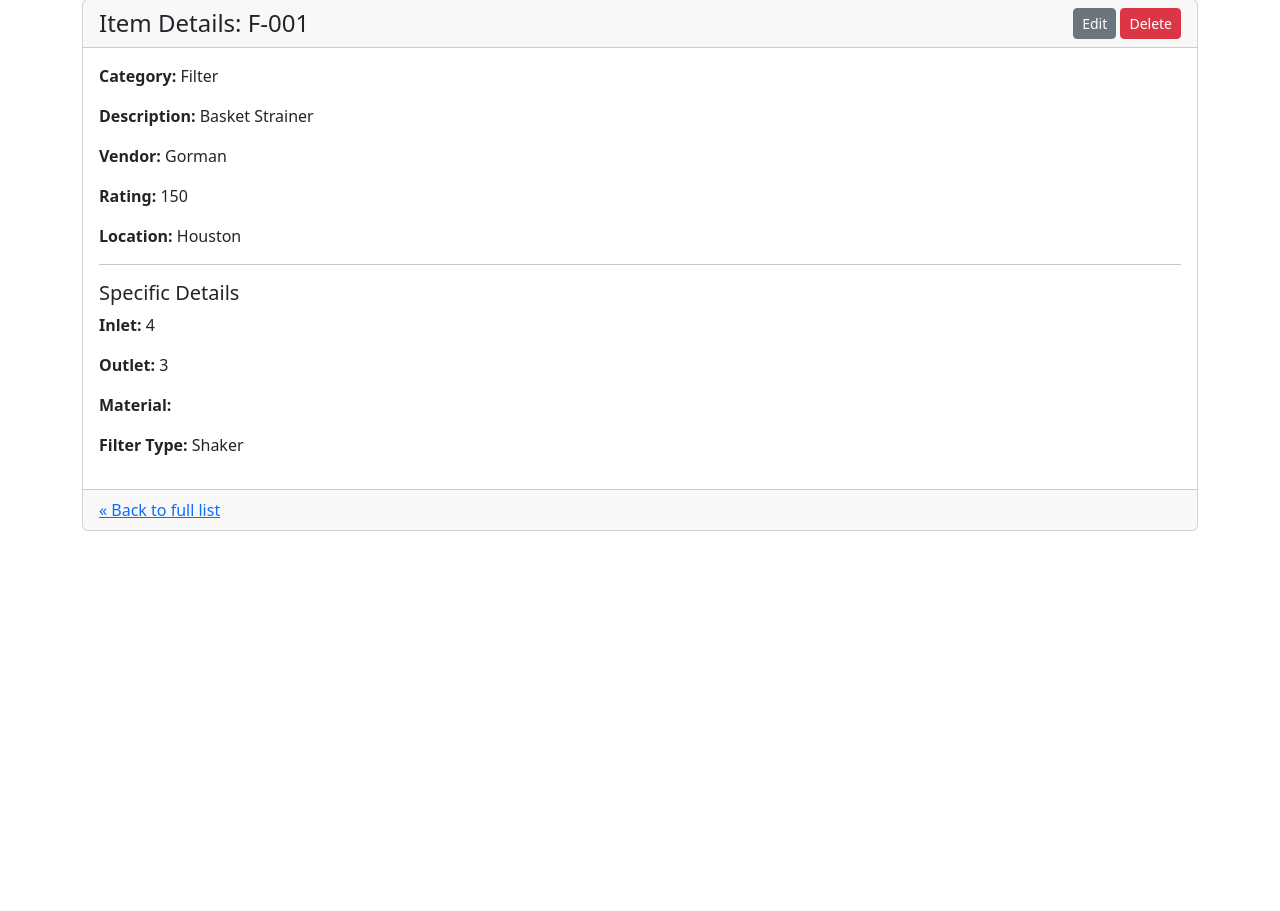
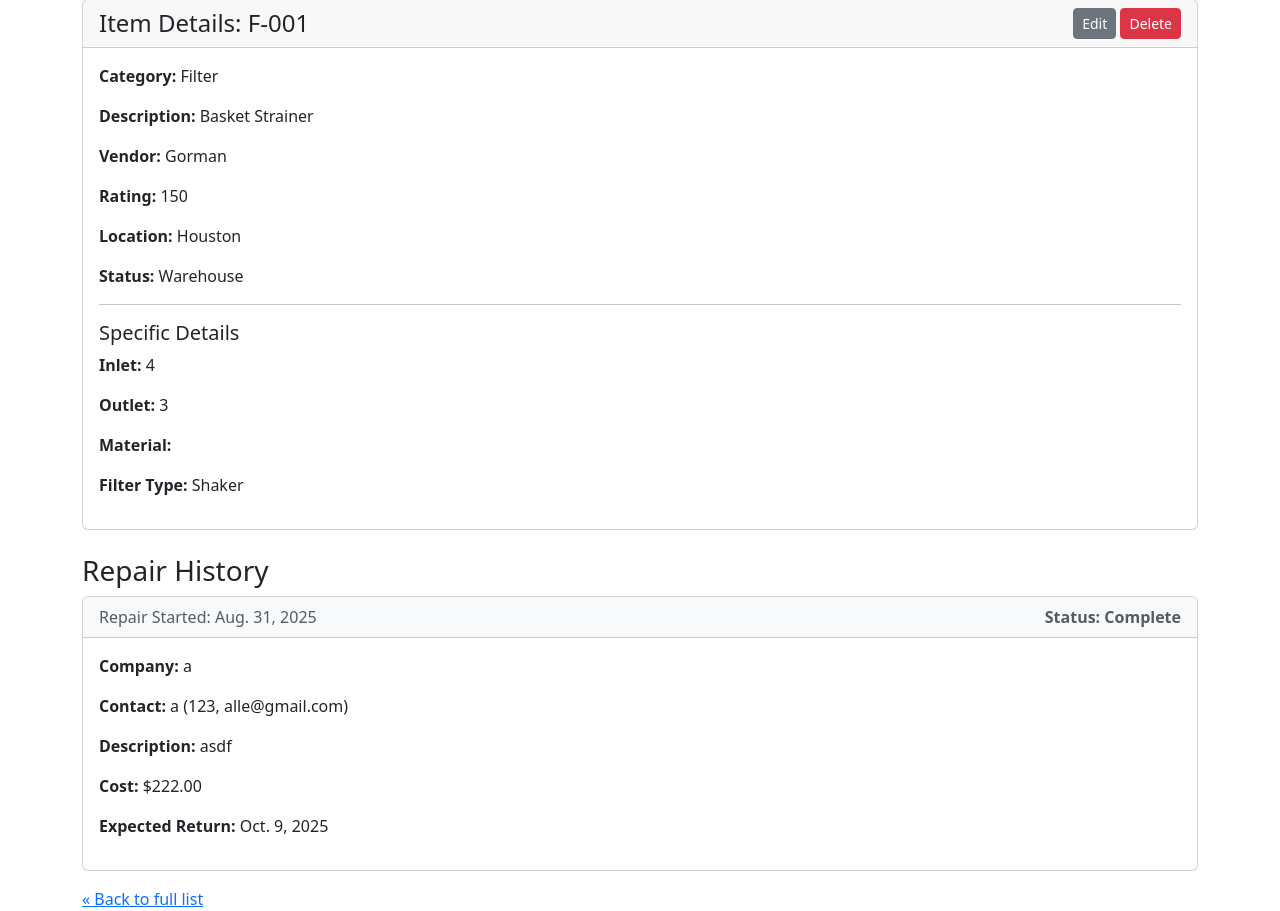
Before and after one commit to tamman86/Django_Warehouse_Inventory, a Django app: page /inventory/item/10/ in a window 1280 px wide. Shown: the part 81-992 px from the top of the page. Before the commit the page ends 612 px from the top, so only its background shows below. Run offline with Django 5.2, Linux system fonts and the light colour scheme; data comes from the database, SQL or seed files in the repository; both versions use the stored data as it was after the commit.

Commit message:
Repair details implemented. Placeholder for WIP: Multiple document upload for repairs, Accept names for documents, and Save repair close date,

```diff
--- a/inventory/admin.py
+++ b/inventory/admin.py
@@ -1,7 +1,8 @@
 from django.contrib import admin
-from .models import Status, Pump, Valve, Filter, MixTank, CommandCenter, Misc
+from .models import Status, Pump, Valve, Filter, MixTank, CommandCenter, Misc, RepairLog
 
 # Tell the Django admin to create an interface for each of our models
+admin.site.register(RepairLog)
 admin.site.register(Status)
 admin.site.register(Pump)
 admin.site.register(Valve)
--- a/inventory/models.py
+++ b/inventory/models.py
@@ -87,10 +87,34 @@ class LogEntry(models.Model):
     item_id_str = models.CharField(max_length=100, verbose_name="Item ID")
     details = models.TextField(blank=True)
 
-
-
     def __str__(self):
         return f"{self.timestamp.strftime('%Y-%m-%d %H:%M:%S')} - {self.action} - {self.item_id_str}"
 
     class Meta:
         ordering = ['-timestamp']  # Show the most recent logs first
+
+
+class RepairLog(models.Model):
+    item = models.ForeignKey(BaseItem, on_delete=models.CASCADE, related_name='repairs')
+
+    # Repair Detail Fields
+    repair_company = models.CharField(max_length=200)
+    contact_name = models.CharField(max_length=200, blank=True)
+    contact_number = models.CharField(max_length=50, blank=True)
+    contact_email = models.EmailField(max_length=254, blank=True)
+    start_date = models.DateField()
+    expected_return_date = models.DateField(null=True, blank=True)
+    description = models.TextField()
+    cost = models.DecimalField(max_digits=10, decimal_places=2, null=True, blank=True,
+                               verbose_name="Estimated/Final Cost")
+    document = models.FileField(upload_to='repair_documents/', blank=True, null=True)
+
+    # Status of the repair itself
+    is_active = models.BooleanField(default=True, help_text="Is the repair currently ongoing?")
+
+    def __str__(self):
+        status = "Active" if self.is_active else "Complete"
+        return f"Repair for {self.item.item_id} ({status})"
+
+    class Meta:
+        ordering = ['-start_date']
--- a/inventory/templates/inventory/item_detail.html
+++ b/inventory/templates/inventory/item_detail.html
@@ -17,6 +17,7 @@
             <p><strong>Vendor:</strong> {{ item.vendor }}</p>
             <p><strong>Rating:</strong> {{ item.rating }}</p>
             <p><strong>Location:</strong> {{ item.location }}</p>
+            <p><strong>Status:</strong> {{ item.status.name|default:"N/A" }}</p>
 
             <hr>
             <h5>Specific Details</h5>
@@ -40,8 +41,41 @@
                  <p>This item has no category-specific details.</p>
             {% endif %}
         </div>
-        <div class="card-footer">
-             <a href="{% url 'item_list' %}">&laquo; Back to full list</a>
+    </div>
+
+    <h3 class="mt-4">Repair History</h3>
+
+    {% for repair in repair_logs %}
+        <div class="card mb-3">
+            <div class="card-header d-flex justify-content-between align-items-center {% if repair.is_active %}bg-warning{% else %}bg-light text-muted{% endif %}">
+                <span>Repair Started: {{ repair.start_date }}</span>
+                <strong>{% if repair.is_active %}Status: ACTIVE{% else %}Status: Complete{% endif %}</strong>
+            </div>
+            <div class="card-body">
+                <p><strong>Company:</strong> {{ repair.repair_company }}</p>
+                <p><strong>Contact:</strong> {{ repair.contact_name }} ({{ repair.contact_number }}, {{ repair.contact_email }})</p>
+                <p><strong>Description:</strong> {{ repair.description }}</p>
+                <p><strong>Cost:</strong> ${{ repair.cost|default:"N/A" }}</p>
+                <p><strong>Expected Return:</strong> {{ repair.expected_return_date|default:"N/A" }}</p>
+
+                {% if repair.is_active %}
+                    <hr>
+                    <form action="{% url 'complete_repair' repair.pk %}" method="post"
+                          onsubmit="return confirm('Are you sure you want to mark this repair as complete and return the item to the warehouse?');">
+                        {% csrf_token %}
+                        <button type="submit" class="btn btn-success">Mark Repair as Complete</button>
+                    </form>
+                {% endif %}
+            </div>
         </div>
+    {% empty %}
+        <div class="alert alert-secondary">
+            No repair history found for this item.
+        </div>
+    {% endfor %}
+
+    <div class="mt-3">
+        <a href="{% url 'item_list' %}">&laquo; Back to full list</a>
     </div>
+
 {% endblock %}
--- a/inventory/urls.py
+++ b/inventory/urls.py
@@ -9,5 +9,6 @@ urlpatterns = [
     path('add/', views.add_item_chooser, name='add_item_chooser'),
     path('add/<str:category>/', views.add_item, name='add_item'),
     path('history/', views.log_history, name='log_history'),
+    path('repair/<int:pk>/complete/', views.complete_repair, name='complete_repair'),
     path('manage-statuses/', views.manage_statuses, name='manage_statuses'),
 ]
--- a/inventory/views.py
+++ b/inventory/views.py
@@ -2,10 +2,10 @@ from django.shortcuts import render, get_object_or_404, redirect
 from django.contrib.auth.decorators import login_required
 from django.contrib import messages
 from django.contrib.auth import logout
-from .models import BaseItem, LogEntry, Status
+from .models import BaseItem, LogEntry, Status, RepairLog
 from django.db.models import Q
 from .forms import (
-    PumpForm, ValveForm, FilterForm, MixTankForm, CommandCenterForm, MiscForm
+    RepairLogForm, PumpForm, ValveForm, FilterForm, MixTankForm, CommandCenterForm, MiscForm
 )
 
 FORM_MAP = {
@@ -50,8 +50,11 @@ def item_list(request):
 def item_detail(request, pk):
     # Takes a single item by its primary key and sends it to a detail template
     item = get_object_or_404(BaseItem, pk=pk)
+    repair_logs = item.repairs.all()
+
     context = {
-        'item': item
+        'item': item,
+        'repair_logs': repair_logs,
     }
     return render(request, 'inventory/item_detail.html', context)
 
@@ -97,39 +100,67 @@ def add_item(request, category):
     }
     return render(request, 'inventory/add_item.html', context)
 
+
 @login_required
 def edit_item(request, pk):
-    # Get the parent BaseItem object first
     base_item = get_object_or_404(BaseItem, pk=pk)
-
-    # Determine the category and find the correct Form class
     category_slug = base_item.category.lower().replace(' ', '')
-    FormClass = FORM_MAP.get(category_slug)
-
-    if FormClass is None:
-        return redirect('item_list')
+    ItemFormClass = FORM_MAP.get(category_slug)
 
     try:
         child_instance = getattr(base_item, category_slug)
     except AttributeError:
         child_instance = base_item
 
+    active_repair = child_instance.repairs.filter(is_active=True).first()
+
     if request.method == 'POST':
-        # Pass the specific child_instance to the form
-        form = FormClass(request.POST, instance=child_instance)
-        if form.is_valid():
-            form.instance.updated_by = request.user
-            form.save()
-            return redirect('item_detail', pk=base_item.pk)
+        item_form = ItemFormClass(request.POST, request.FILES, instance=child_instance)
+        repair_form = RepairLogForm(request.POST, request.FILES, prefix='repair', instance=active_repair)
+
+        if item_form.is_valid():
+            new_status = item_form.cleaned_data.get('status')
+
+            if new_status and new_status.name == 'Repair':
+                if repair_form.is_valid():
+                    item_form.instance.updated_by = request.user
+                    updated_item = item_form.save()
+
+                    repair_log = repair_form.save(commit=False)
+                    repair_log.item = updated_item
+                    repair_log.is_active = True
+                    repair_log.save()
+
+                    log_action = "Repair Updated"
+                    if not active_repair:  # If there was no active repair before, this is a new one
+                        log_action = "Repair Started"
+
+                    LogEntry.objects.create(
+                        user=request.user,
+                        action=log_action,
+                        item_id_str=updated_item.item_id,
+                        details=f"Company: {repair_log.repair_company}, Cost: ${repair_log.cost or 'N/A'}"
+                    )
+
+                    messages.success(request, f"Item '{updated_item.item_id}' updated and repair log saved.")
+                    return redirect('item_detail', pk=base_item.pk)
+
+            else:
+                item_form.instance.updated_by = request.user
+                item_form.save()
+                messages.success(request, f"Item '{item_form.instance.item_id}' was updated successfully.")
+                return redirect('item_detail', pk=base_item.pk)
+
     else:
-        # Pass the specific child_instance to the form
-        form = FormClass(instance=child_instance)
+        item_form = ItemFormClass(instance=child_instance)
+        repair_form = RepairLogForm(prefix='repair', instance=active_repair)
 
     context = {
-        'form': form,
-        'category': base_item.category
+        'form': item_form,
+        'repair_form': repair_form,
+        'item': base_item,
     }
-    return render(request, 'inventory/add_item.html', context)
+    return render(request, 'inventory/edit_item.html', context)
 
 @login_required
 def delete_item(request, pk):
@@ -189,3 +220,33 @@ def manage_statuses(request):
     statuses = Status.objects.all().order_by('name')
     context = {'statuses': statuses}
     return render(request, 'inventory/manage_statuses.html', context)
+
+
+@login_required
+def complete_repair(request, pk):
+    repair_log = get_object_or_404(RepairLog, pk=pk)
+    item = repair_log.item
+
+    if request.method == 'POST':
+        repair_log.is_active = False
+        repair_log.save()
+
+        LogEntry.objects.create(
+            user=request.user,
+            action="Repair Completed",
+            item_id_str=item.item_id,
+            details=f"Repair by {repair_log.repair_company} marked as complete."
+        )
+
+        try:
+            warehouse_status = Status.objects.get(name="Warehouse")
+            item.status = warehouse_status
+            item.updated_by = request.user
+            item.save()
+            messages.success(request, f"Repair for {item.item_id} has been marked as complete.")
+        except Status.DoesNotExist:
+            messages.error(request, "CRITICAL: The 'Warehouse' status does not exist. Please create it.")
+
+        return redirect('item_detail', pk=item.pk)
+
+    return redirect('item_detail', pk=item.pk)
--- a/inventory_project/settings.py
+++ b/inventory_project/settings.py
@@ -124,3 +124,7 @@ DEFAULT_AUTO_FIELD = 'django.db.models.BigAutoField'
 
 LOGIN_REDIRECT_URL = '/inventory/'
 LOGOUT_REDIRECT_URL = '/inventory/'
+
+# Media files (user-uploaded content)
+MEDIA_URL = '/media/'
+MEDIA_ROOT = BASE_DIR / 'media'
--- a/inventory_project/urls.py
+++ b/inventory_project/urls.py
@@ -2,6 +2,8 @@ from django.contrib import admin
 from django.urls import path, include
 from django.contrib.auth import views as auth_views
 from inventory import views as inventory_views
+from django.conf import settings
+from django.conf.urls.static import static
 
 urlpatterns = [
     path('admin/', admin.site.urls),
@@ -10,3 +12,6 @@ urlpatterns = [
     path('accounts/login/', auth_views.LoginView.as_view(template_name='registration/login.html'), name='login'),
     path('accounts/logout/', inventory_views.logout_view, name='logout'),
 ]
+
+if settings.DEBUG:
+    urlpatterns += static(settings.MEDIA_URL, document_root=settings.MEDIA_ROOT)
```
Also changed, not shown: inventory/forms.py (+19 -1 lines), db.sqlite3.
